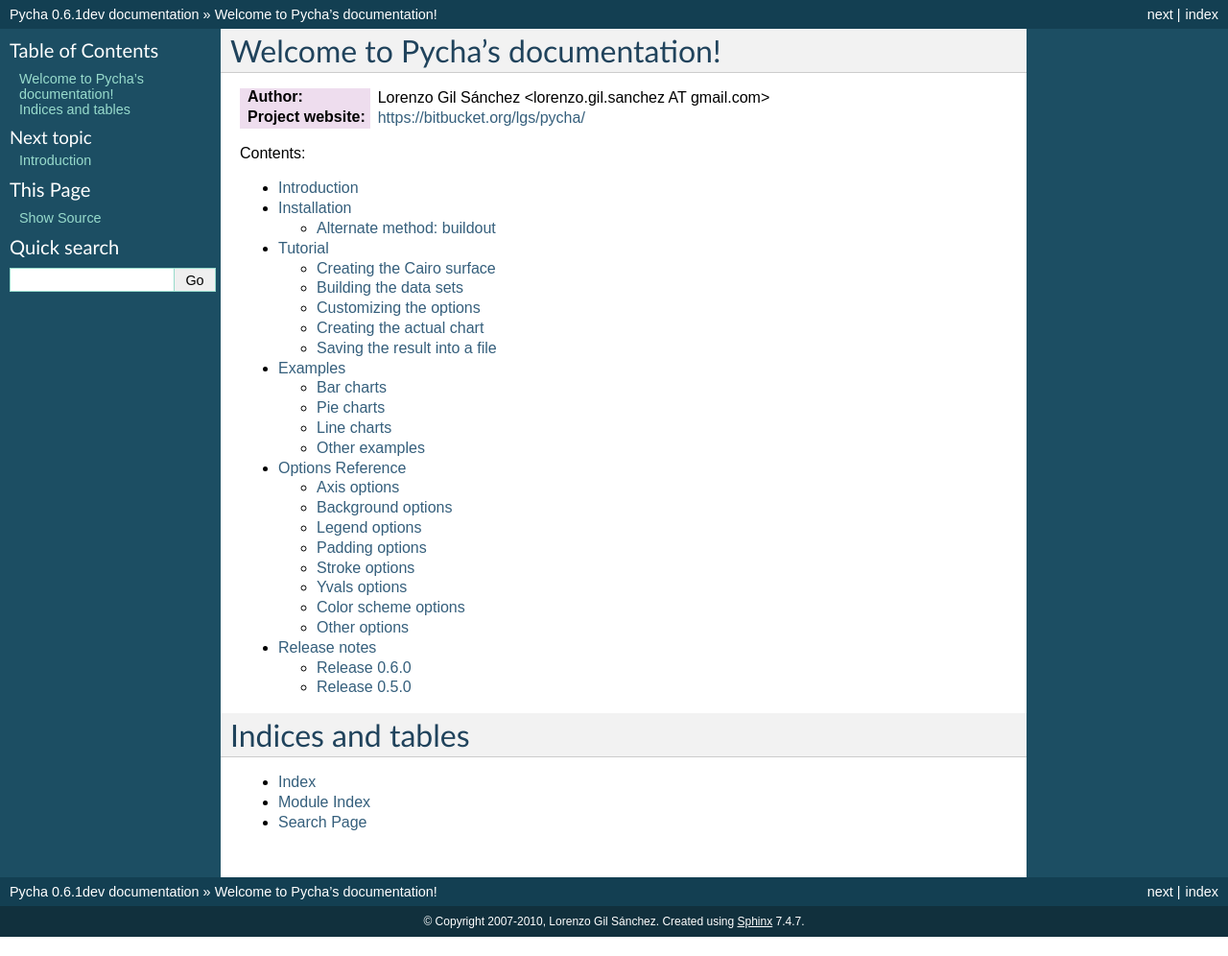
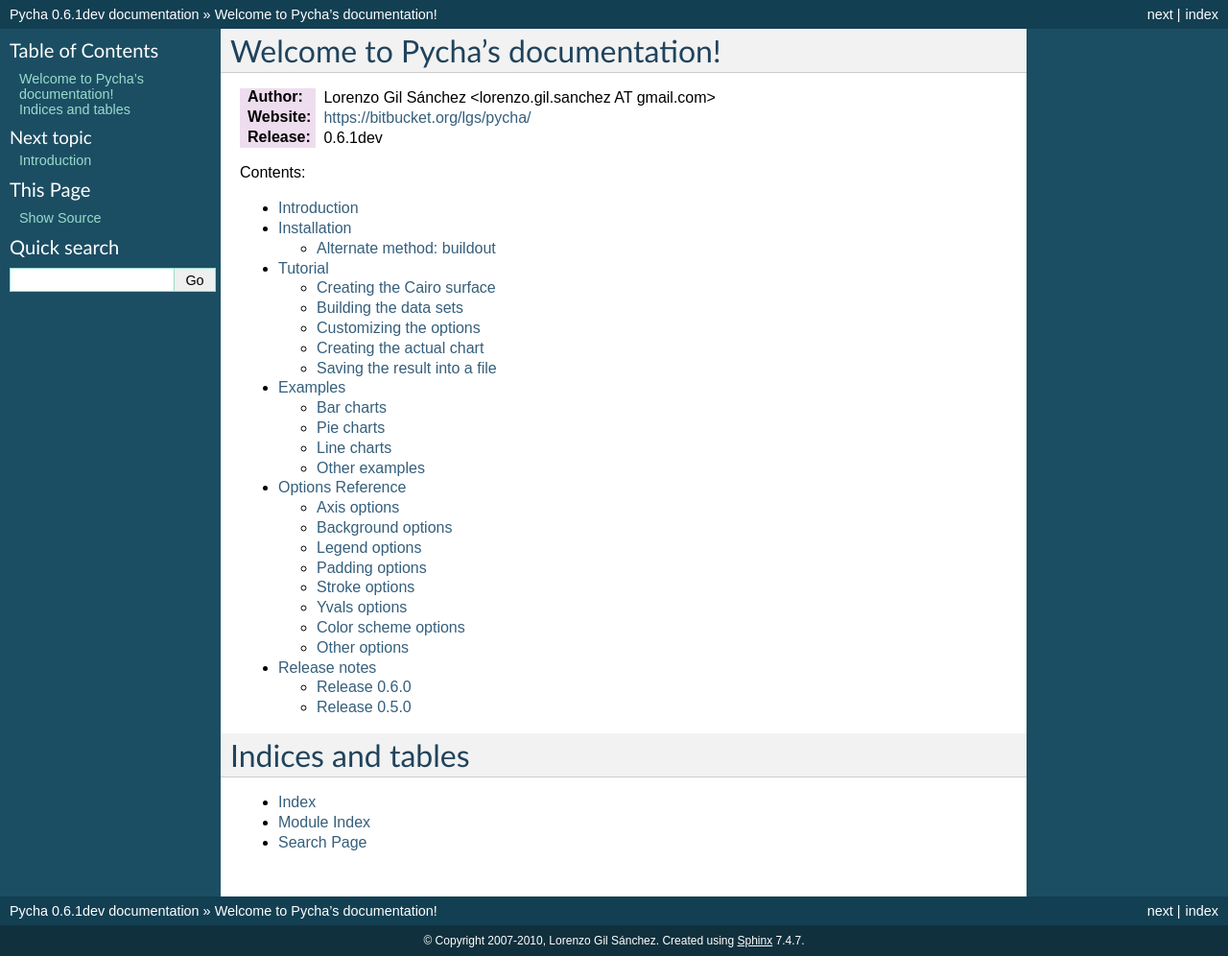
Before and after one commit to bastula/pycha, a Sphinx documentation site: the page built from docs/source/index.rst, in a window 1280 px wide. Shown: the whole page at 96% size. Built offline with Sphinx 7.4.7, drawn with Linux system fonts in a browser that asks for light colours.

Commit message:
Add release number and shorten website label

```diff
--- a/docs/source/index.rst
+++ b/docs/source/index.rst
@@ -7,7 +7,8 @@
 =================================
 
 :Author: Lorenzo Gil Sánchez <lorenzo.gil.sanchez AT gmail.com>
-:Project website: https://bitbucket.org/lgs/pycha/
+:Website: https://bitbucket.org/lgs/pycha/
+:Release: |release|
 
 Contents:
 
```
